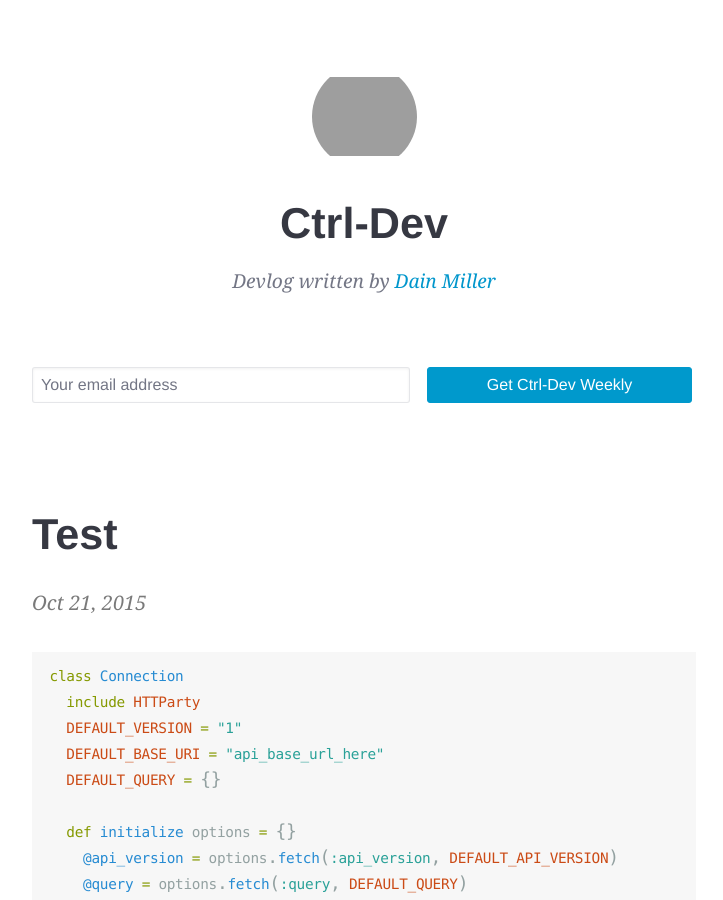
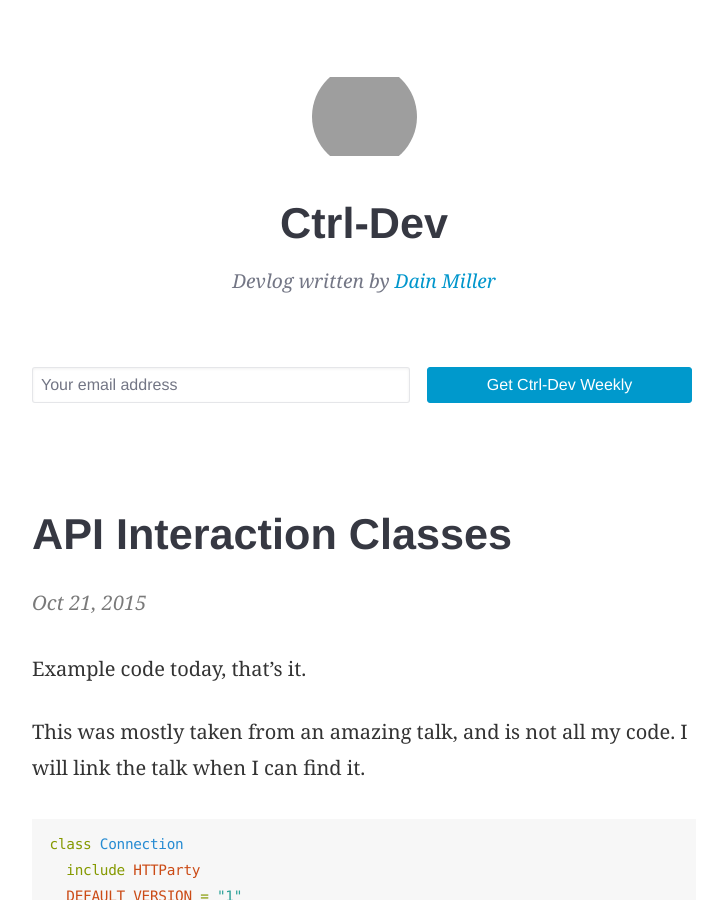
Before and after one commit to mraiur/dainmiller.github.io, a Jekyll site: the page built from _posts/2015-10-21-test.markdown, in a window 1280 px wide and 900 px high, cut to the strip 0-900 px from the top of the window. Shown: the whole strip, without its empty margins (276-999 px from the left). Built offline with Jekyll 4.4.1, drawn with Linux system fonts in a browser that asks for light colours; grey boxes are pictures that could not be loaded.

Commit message:
Post update: Test

```diff
--- a/_posts/2015-10-21-test.markdown
+++ b/_posts/2015-10-21-test.markdown
@@ -1,8 +1,12 @@
 ---
 published: true
-title: Test
+title: API Interaction Classes
 layout: post
 ---
+Example code today, that's it.
+
+This was mostly taken from an amazing talk, and is not all my code. I will link the talk when I can find it.
+
 {% highlight ruby %}
 class Connection
   include HTTParty
```
